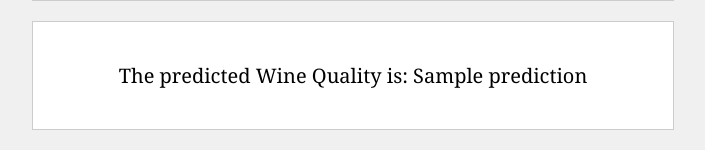
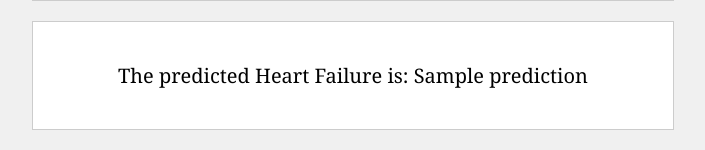
Before and after one commit to angelaorduno/HeartFailure, a Flask app: template templates/index.html in a window 1280 px wide. Shown: the part 1001-1151 px from the top of the page, without its empty margins (287-992 px from the left). Run offline with Flask 3, Linux system fonts and the light colour scheme; the template is opened without the code that fills it: most values are stand-ins (such as "Sample title", 1, 10 or a date in 2020); parts of the project's set-up code (start-up, migrations or seed data) failed here and were passed over.

Commit message:
Update index.html

```diff
--- a/templates/index.html
+++ b/templates/index.html
@@ -84,7 +84,7 @@
     </form>
     {% if prediction %}
     <div class="result">
-        <p>The predicted Wine Quality is: {{ prediction }}</p>
+        <p>The predicted Heart Failure is: {{ prediction }}</p>
     </div>
     {% endif %}
 </body>
```
